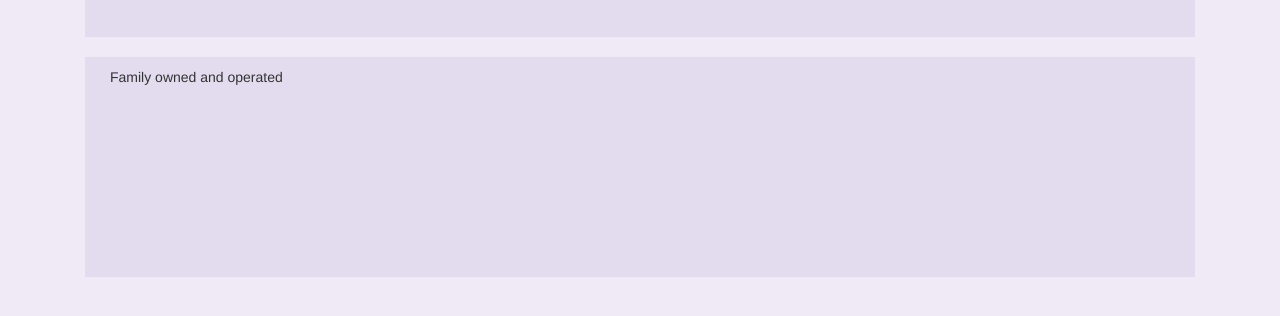
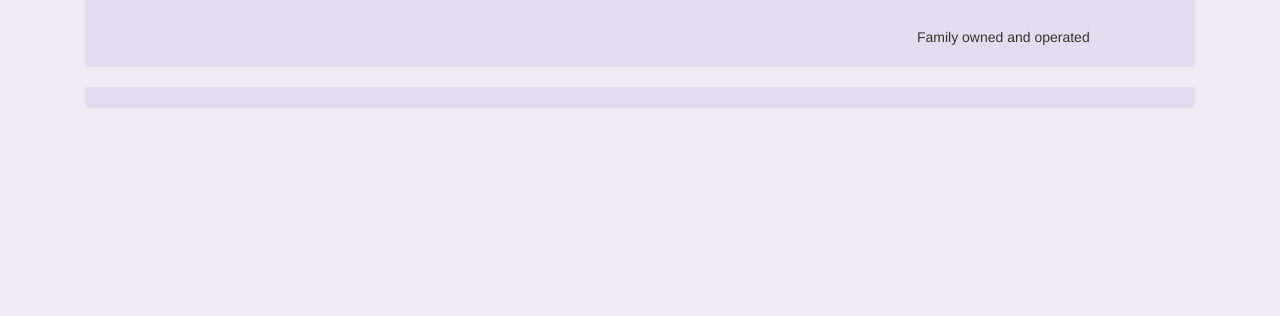
Before and after one commit to tonvang10/tonvang10.github.io, a plain HTML site: page restaurant1.html in a window 1280 px wide. Shown: the part 222-538 px from the top of the page. Drawn offline with nearby package versions, Linux system fonts and the light colour scheme.

Commit message:
11212016

```diff
--- a/restaurant1.html
+++ b/restaurant1.html
@@ -27,21 +27,22 @@
 		<div class="row">
 			<div class="col-sm-12 head"><center><h class="name"><strong>Kitchen-A</strong></h></center></div>
 
-			<div class="col-sm-4">
-
-			</div>
+			<div class="col-sm-4"></div>
 
 			<div class="col-sm-4"></div>
 
 			<div class="col-sm-4">
-				<p style="font-family: fantasy;font-size: 20px;">Offering the finest of Authentic Asian foods!</p><br>
-
+				<p style="font-family: fantasy;font-size: 20px;">Offering the finest of Authentic Asian foods!</p><br><center><p>Family owned and operated</p></center>
 			</div>
 
 		</div>
+
 		<div class="row">
-			<div class="col-sm-12 bg"><p>Family owned and operated</p></div>
+			<div class="col-sm-4"></div>
+			<div class="col-sm-3"></div>
+			<div class="col-sm-4"></div>
 		</div>
+
 </body>
 
 
```
Also changed, not shown: eggrolls.jpg (added), papayasalad.jpg (added), pho.jpg (added), porkribs.jpg (added).
